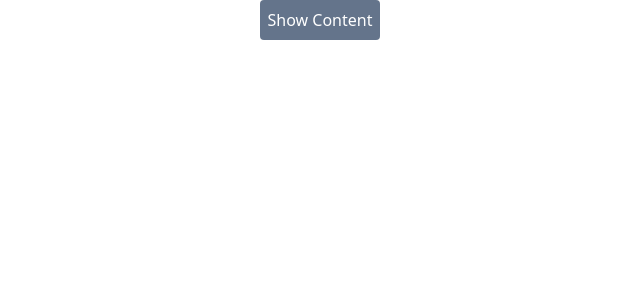
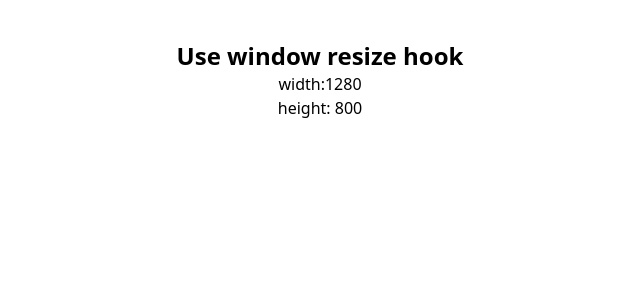
Before and after one commit to AssiaChemlali/solve-25-react-projects, a React (Vite) app: page / in a window 1280 px wide. Shown: the top 300 px of the page, without its empty margins (320-960 px from the left). Built offline with nearby package versions, Linux system fonts and the light colour scheme.

Commit message:
add useWindowResizeHook project

```diff
--- a/src/App.jsx
+++ b/src/App.jsx
@@ -18,6 +18,7 @@ import TicTacToe from './components/TicTacToe/TicTacToe'
 import FeatureFlag from './components/FeatureFlag/FeatureFlag'
 import UseFetchHook from './components/UseFetchhook/UseFetchHook'
 import UseOutsideHook from './components/UseOutsideHook/UseOutsideHook'
+import UseWindowResizeHook from './components/UseWindowResize/UseWindowResizeHook'
 function App() {
 
 
@@ -40,7 +41,8 @@ function App() {
       {/* <TicTacToe/> */}
       {/* <FeatureFlag/> */}
       {/* <UseFetchHook/> */}
-      <UseOutsideHook/>
+      {/* <UseOutsideHook/> */}
+      <UseWindowResizeHook/>
     </div>
   )
 }
--- /dev/null
+++ b/src/components/UseWindowResize/UseResize.jsx
@@ -0,0 +1,24 @@
+import React ,{ useLayoutEffect, useState}from 'react'
+
+const useResize = () => {
+  const [width,setWidth]=useState(0)
+  const [height,setHeight]=useState(0)
+
+  function HandleResize(){
+      setWidth(window.innerWidth)
+      setHeight(window.innerHeight)
+  }
+
+
+  useLayoutEffect(()=>{
+    HandleResize()
+    window.addEventListener('resize',HandleResize)
+    return ()=>{
+        window.removeEventListener('resize',HandleResize)
+    }
+  },[])
+
+  return {width,height}
+}
+
+export default useResize
--- /dev/null
+++ b/src/components/UseWindowResize/UseWindowResizeHook.jsx
@@ -0,0 +1,16 @@
+import React from 'react'
+import useResize from './UseResize'
+
+const UseWindowResizeHook = () => {
+  const {width,height}=useResize()
+
+  return (
+    <div className='p-10 text-center '>
+      <h1 className='text-2xl font-bold'>Use window resize hook</h1>
+      <p> width:{width}</p>
+      <p>height: {height}</p>
+    </div>
+  )
+}
+
+export default UseWindowResizeHook
```
